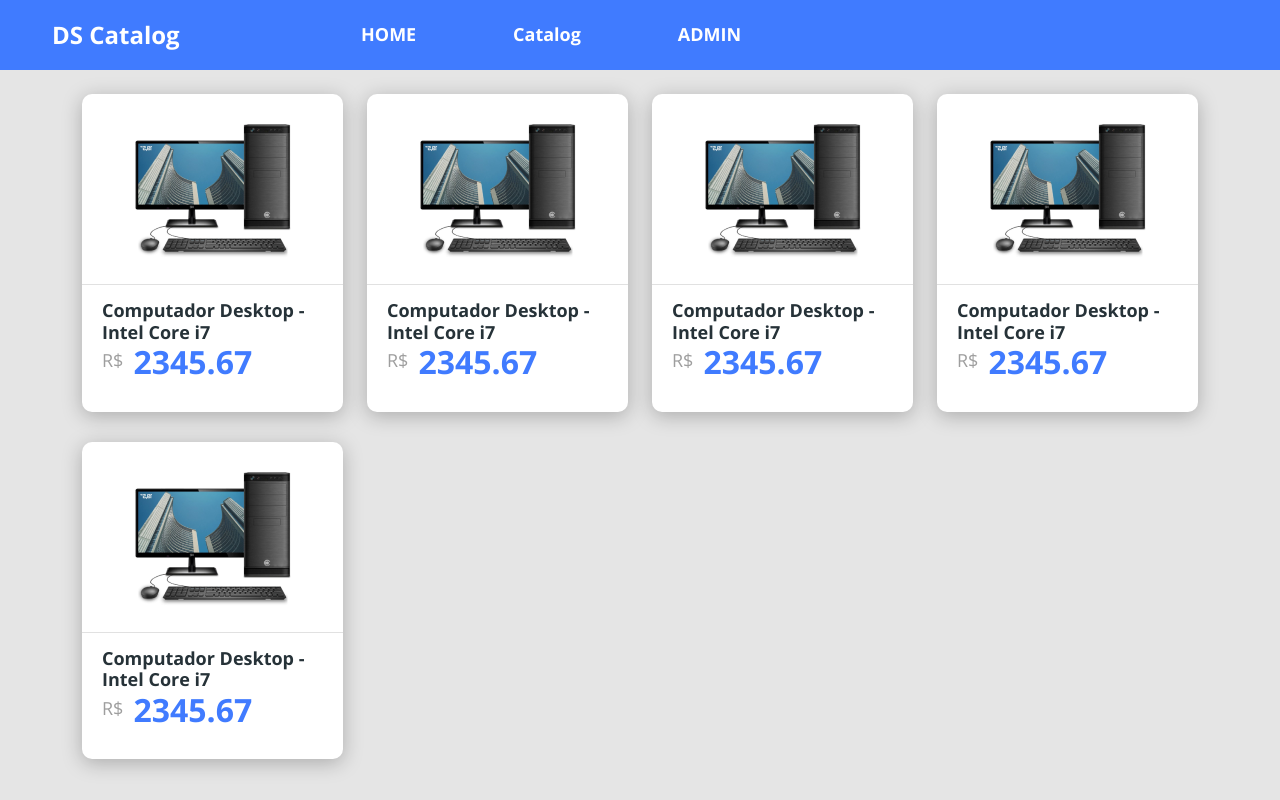
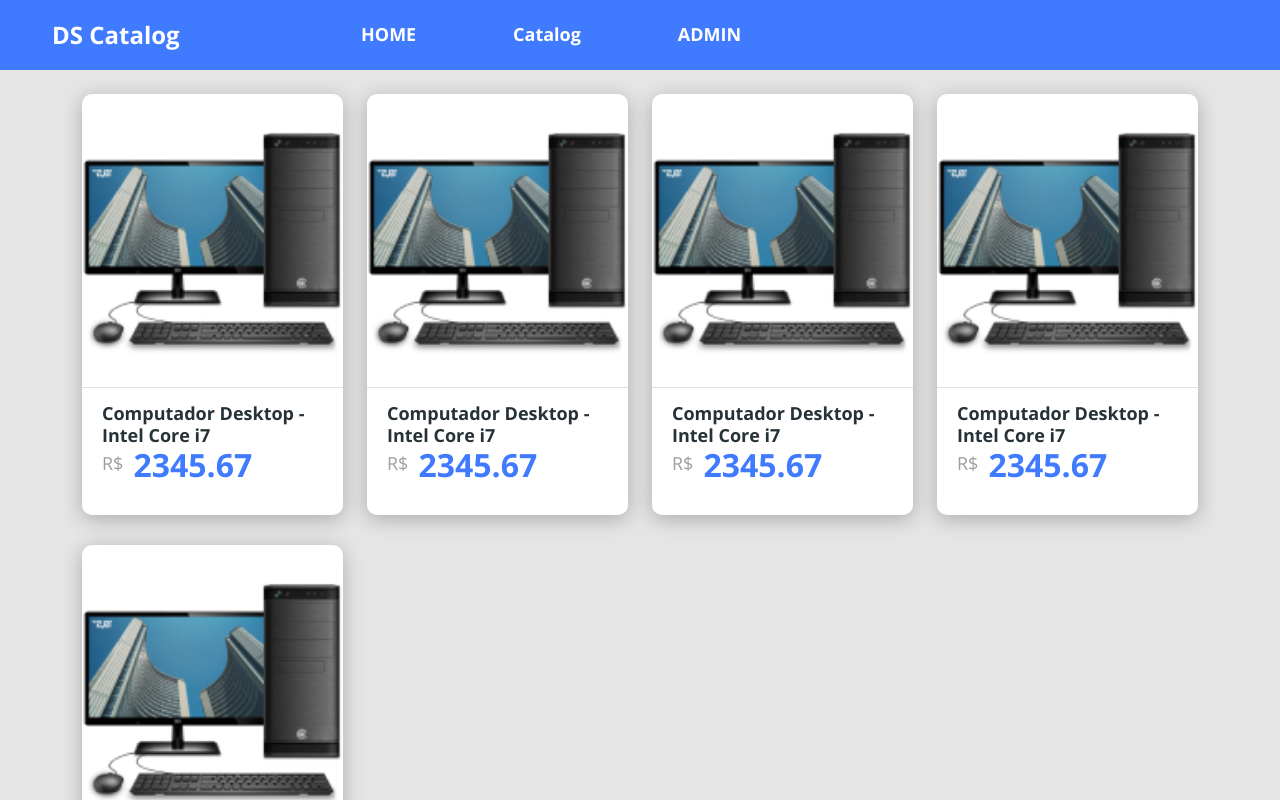
Before and after one commit to J-DouglasLira/DSCatalog, a React (Create React App) app in the folder frontend/: page /products in a window 1280 px wide. Shown: the top 800 px of the page. Built offline with nearby package versions, Linux system fonts and the light colour scheme.

Commit message:
style: container img width

```diff
--- a/frontend/src/components/ProductCard/styles.css
+++ b/frontend/src/components/ProductCard/styles.css
@@ -7,12 +7,16 @@
 .product-card {
   margin-bottom: 30px;
 }
+.card-top-container img {
+  width: 100%;
+}
 
 .card-top-container {
   text-align: center;
   padding: 16px 0px;
   border-bottom: 1px solid #e1e1e1;
 }
+
 
 .card-bottom-container {
   text-align: left;
```
